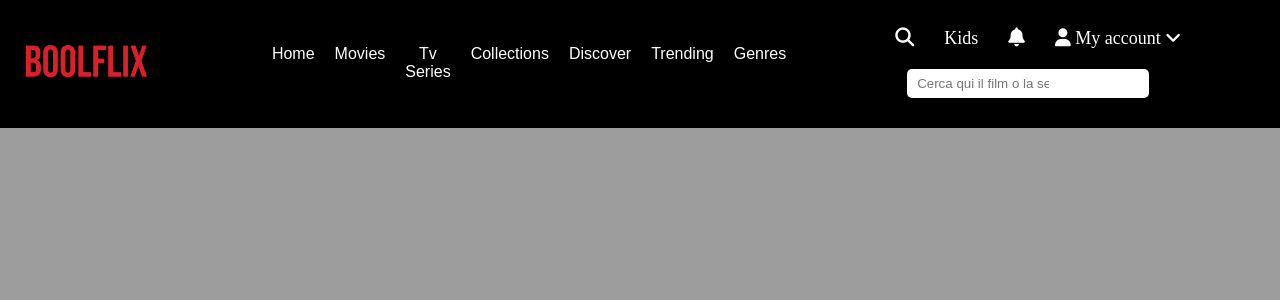
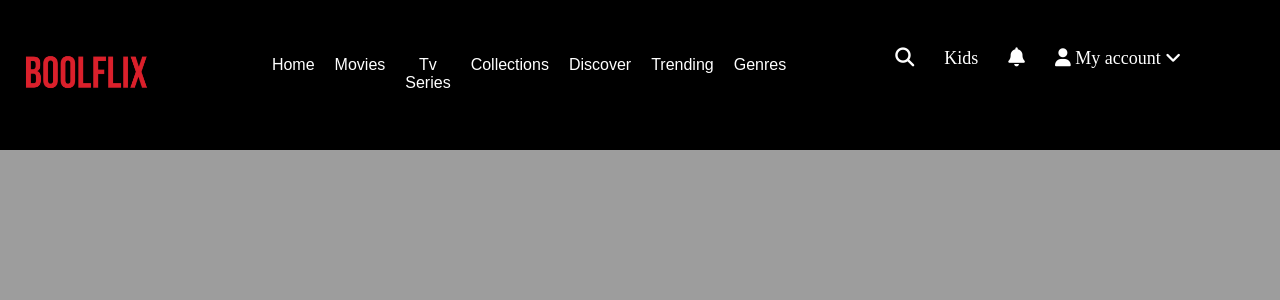
Before and after one commit to alessandro-barate/v, a Vue app: page / in a window 1280 px wide. Shown: the top 300 px of the page. Built offline with nearby package versions, Linux system fonts and the light colour scheme.

Commit message:
[UPD] Working on the search input appearance/disappearance

```diff
--- a/src/assets/scss/_partials/_general.scss
+++ b/src/assets/scss/_partials/_general.scss
@@ -1,5 +1,10 @@
 body {
     background-color: rgb(157, 157, 157);
+}
+
+header {
+    width: 100%;
+    height: 150px;
 }
 
 .container {
@@ -69,7 +74,7 @@ body {
 
 .show-section-title {
     width: 100%;
-    height: 60px;
+    height: 65px;
     margin: 0 auto;
     padding-top: 20px;
     color: #DC1F2B;
@@ -126,7 +131,7 @@ nav button {
     display: flex;
     justify-content: center;
     margin-bottom: 20px;
-    cursor: pointer;
+    padding-top: 20px;
 }
 
 .search-section li {
@@ -138,6 +143,15 @@ nav button {
     font-size: 18px;
 }
 
+.search-section i,
+.search-section span {
+    cursor: pointer;
+}
+
 .font-19 {
     font-size: 19px;
 }
+
+.hidden {
+    display: none;
+}
--- a/src/components/SearchComponent.vue
+++ b/src/components/SearchComponent.vue
@@ -9,6 +9,14 @@ export default {
         };
     },
 
+    methods: {
+        removeClass(){
+            const magnifier = document.getElementById("magnifier");
+            magnifier.classList.remove('hidden');
+            return
+        }
+    }
+
 };
 </script>
 
@@ -16,7 +24,7 @@ export default {
     <div class="search-section">
         <ul>
             <li>
-                <i class="fas fa-magnifying-glass font-19"></i>
+                <i @click="removeClass" class="fas fa-magnifying-glass font-19" id="magnifier"></i>
             </li>
             <li>
                 <span>Kids</span>
@@ -28,6 +36,7 @@ export default {
                 <span><i class="fas fa-user"></i> My account <i class="fas fa-angle-down"></i></span>
             </li>
         </ul>
-        <input type="text" placeholder="Cerca qui il film o la serie tv" @keyup.enter="$emit('search')" v-model="this.store.endpoints.query">
+        <input type="text" placeholder="Cerca qui il film o la serie tv" @keyup.enter="$emit('search')"
+        v-model="this.store.endpoints.query" class="hidden">
     </div>
 </template>
```
